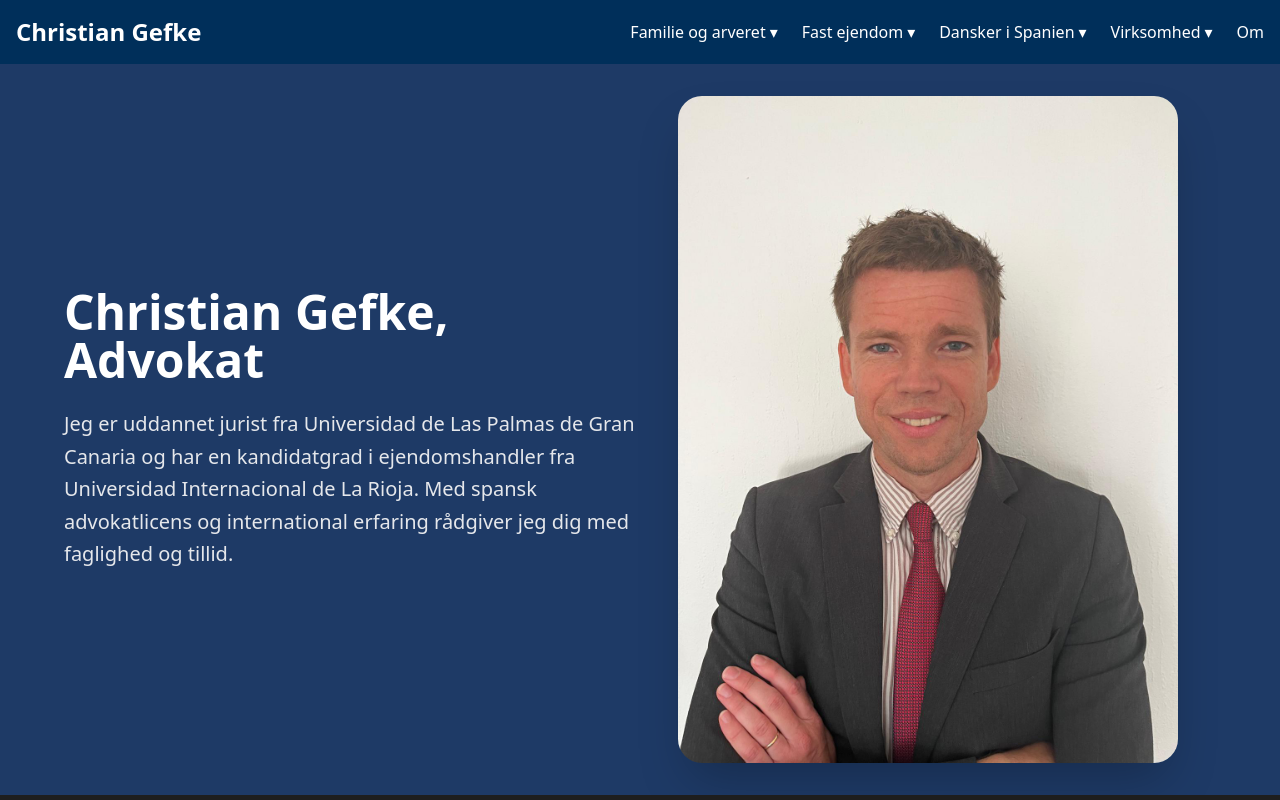
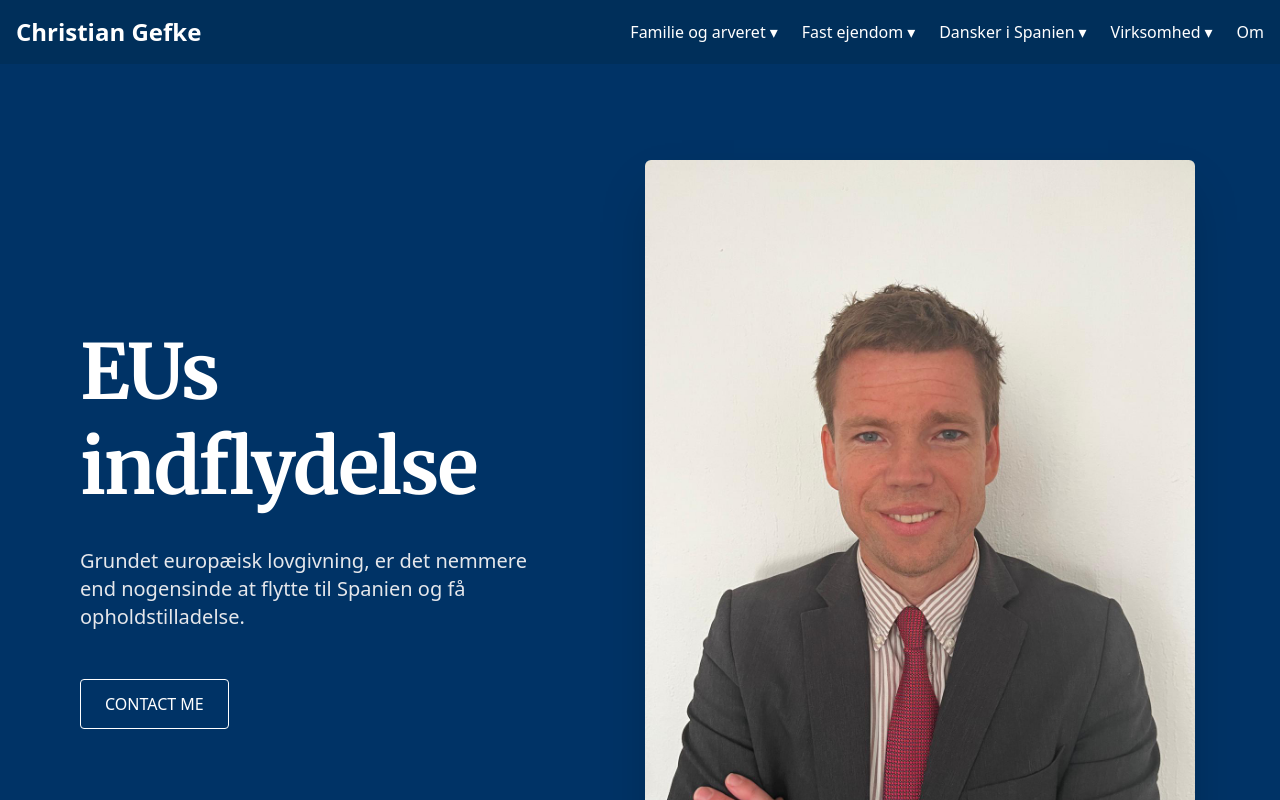
Before and after one commit to MatiasQuenardelle/gefke-web, a Next.js app: page / in a window 1280 px wide. Shown: the top 800 px of the page. Built offline with nearby package versions, Linux system fonts and the light colour scheme.

Commit message:
commiting articles

```diff
--- a/components/HeroSection.js
+++ b/components/HeroSection.js
@@ -1,34 +1,59 @@
 "use client"
 import Image from "next/image"
 import { useRouter } from "next/navigation"
+import { Merriweather } from "next/font/google"
+
+const merriweather = Merriweather({
+  weight: "700",
+  subsets: ["latin"],
+})
 
 export default function HeroSection() {
   const router = useRouter()
+
   return (
-    <section className="w-full bg-[#1e3a66] py-8 px-4 md:px-16 flex flex-col md:flex-row items-center justify-between">
-      {/* Text Section */}
-      <div className="md:w-1/2 text-center md:text-left mb-10 md:mb-0">
-        <h1 className="text-4xl md:text-5xl font-bold text-white mb-6">
-          Christian Gefke, Advokat
+    <section className="w-full bg-[#003366] text-white px-6 md:px-20 py-24 flex flex-col md:flex-row items-center justify-between">
+      {/* Left text content */}
+      <div className="md:w-1/2 flex flex-col justify-center text-left space-y-8">
+        <h1
+          className={`${merriweather.className} text-[60px] md:text-[76px] leading-tight tracking-tight`}
+        >
+          EUs
+          <br />
+          indflydelse
         </h1>
-        <p className="text-lg md:text-xl text-gray-200 leading-relaxed">
-          Jeg er uddannet jurist fra Universidad de Las Palmas de Gran Canaria
-          og har en kandidatgrad i ejendomshandler fra Universidad Internacional
-          de La Rioja. Med spansk advokatlicens og international erfaring
-          rådgiver jeg dig med faglighed og tillid.
+        <p className="text-gray-200 text-lg md:text-xl max-w-md">
+          Grundet europæisk lovgivning, er det nemmere end nogensinde at flytte
+          til Spanien og få opholdstilladelse.
         </p>
+        <button
+          onClick={() => router.push("/contact")}
+          className="mt-4 w-fit px-6 py-3 text-white border border-white rounded hover:bg-white hover:text-[#003366] transition"
+        >
+          CONTACT ME
+        </button>
       </div>
 
-      {/* Image Section */}
-      <div className="md:w-1/2 flex justify-center">
-        <Image
-          src="/images/CristianGefke.jpeg"
-          alt="Christian Gefke"
-          width={500}
-          height={500}
-          className="rounded-3xl shadow-2xl"
-          onClick={() => router.push("/")}
-        />
+      {/* Right image */}
+      <div className="md:w-1/2 mt-16 md:mt-0 flex flex-col items-center relative">
+        <div className="relative">
+          <Image
+            src="/images/CristianGefke.jpeg"
+            alt="Christian Gefke"
+            width={550}
+            height={700}
+            className="rounded-md shadow-2xl object-contain"
+            priority
+          />
+          {/* Subtext bar under image */}
+          <div className="absolute bottom-0 left-0 w-full bg-black/70 text-white text-center px-4 py-3 text-sm md:text-base">
+            Vi varetager overgangen til et liv i Spanien for dig som dansker.
+            <br />
+            <span className="font-bold text-white">
+              Christian Gefke, Lanzarote Bar Association
+            </span>
+          </div>
+        </div>
       </div>
     </section>
   )
```
